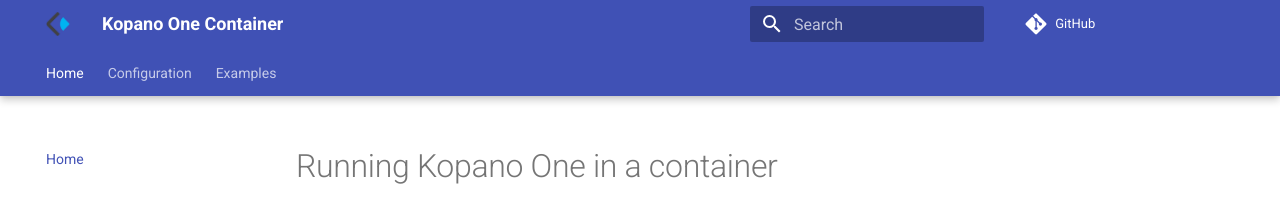
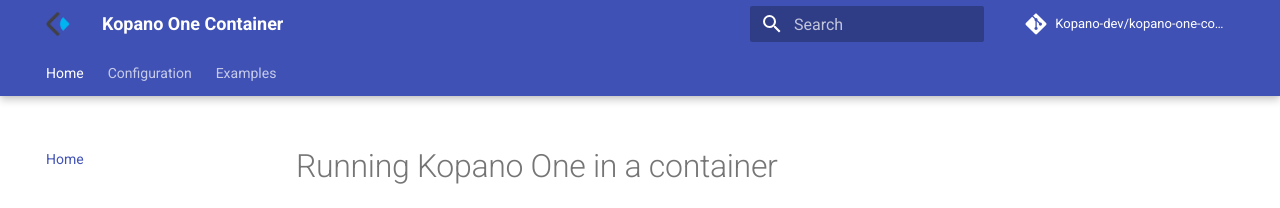
Before and after one commit to Kopano-dev/kopano-one-container, an MkDocs documentation site: the page built from docs/index.md, in a window 1280 px wide. Shown: the top 208 px of the page. Built offline with MkDocs 1.6.1 and Material for MkDocs 9.7.7, drawn with Linux system fonts in a browser that asks for light colours; comment, search, counter and statistics services are not loaded.

Commit message:
fix url for github stats
Signed-off-by: Felix Bartels <f.bartels@kopano.com>

```diff
--- a/mkdocs.yml
+++ b/mkdocs.yml
@@ -9,7 +9,7 @@
       - Docker-compose: docker-compose/index.md
 
 # Project source specific:
-repo_name: 'GitHub'
+repo_name: 'Kopano-dev/kopano-one-container'
 repo_url: 'https://github.com/kopano-dev/kopano-one-container'
 edit_uri: 'edit/main/docs/'
 
```
